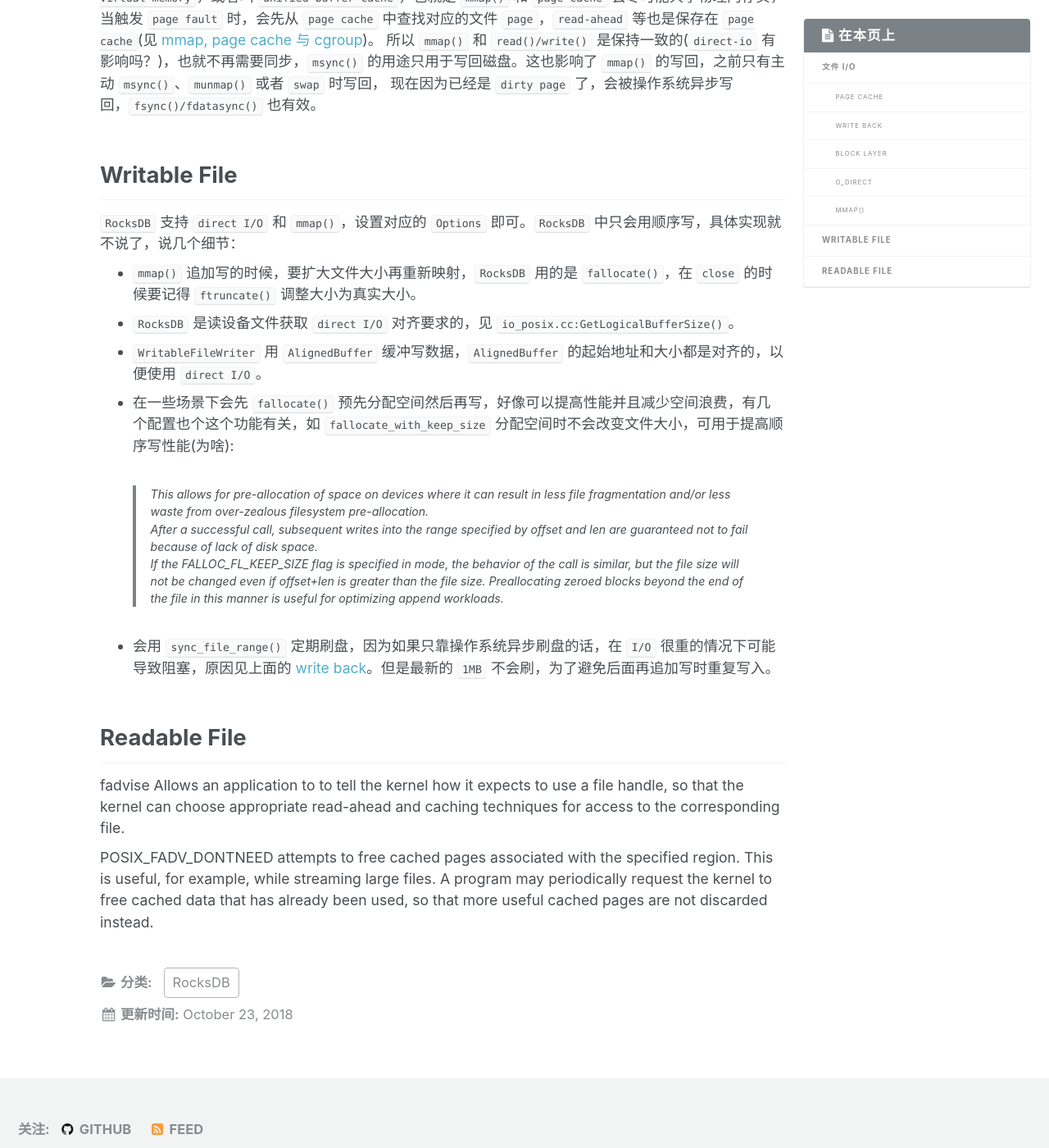
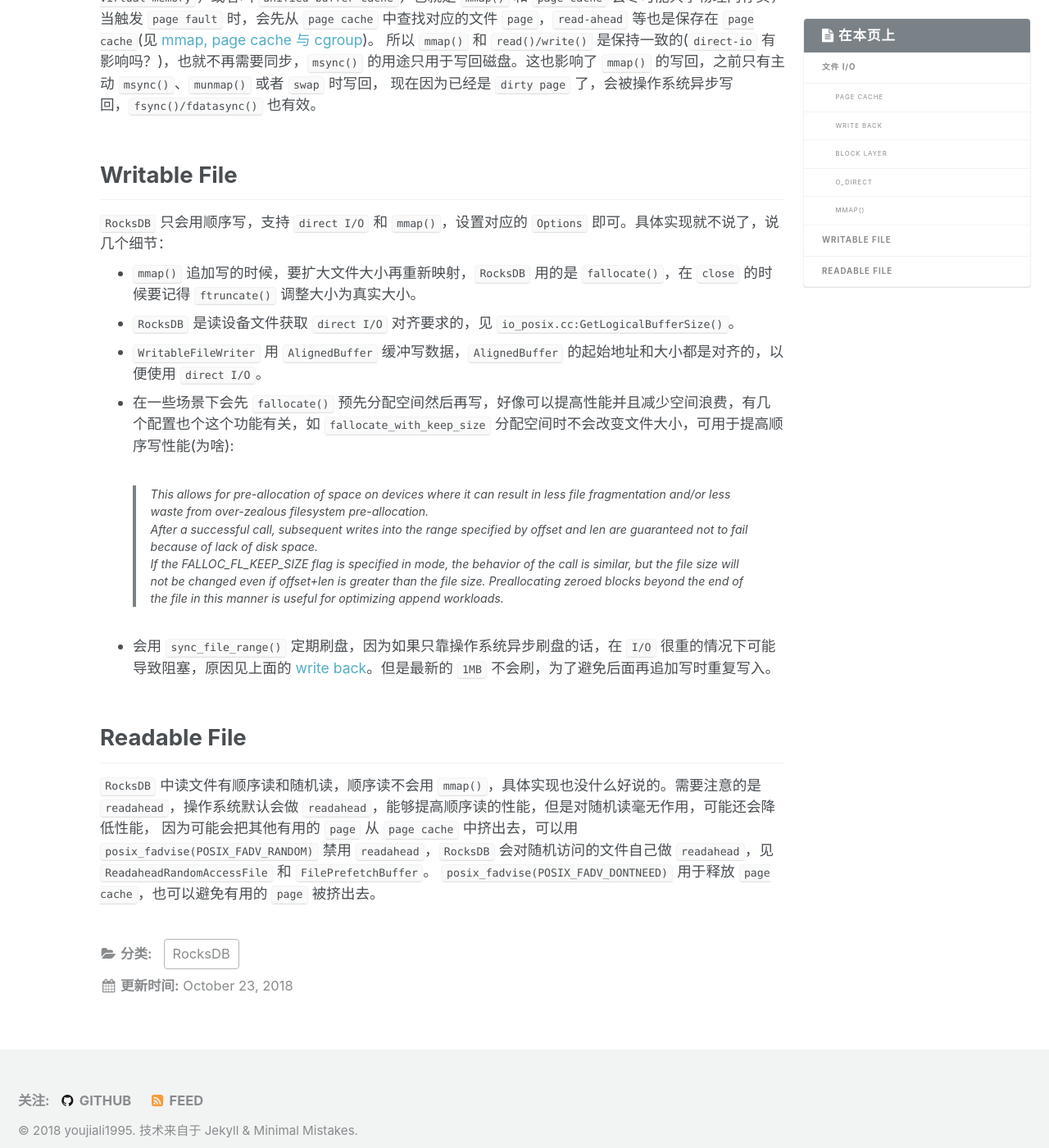
Before and after one commit to youjiali1995/youjiali1995.github.io, a Jekyll site: the page built from _posts/Storage/RocksDB/2018-10-23-io.md, in a window 1280 px wide and 1400 px high, scrolled down 3915 px. Shown: the whole window at 82% size. Built offline with Jekyll 4.4.1, drawn with Linux system fonts in a browser that asks for light colours.

Commit message:
Finish RocksDB/2018-10-23-io.md

```diff
--- a/_posts/Storage/RocksDB/2018-10-23-io.md
+++ b/_posts/Storage/RocksDB/2018-10-23-io.md
@@ -104,11 +104,6 @@
 * 会用 `sync_file_range()` 定期刷盘，因为如果只靠操作系统异步刷盘的话，在 `I/O` 很重的情况下可能导致阻塞，原因见上面的 [write back](#write-back)。但是最新的 `1MB` 不会刷，为了避免后面再追加写时重复写入。
 
 ## Readable File
-fadvise
-Allows an application to to tell the kernel how it expects to use a file handle,
-so that the kernel can choose appropriate read-ahead and caching techniques for access to the corresponding file.
-
-POSIX_FADV_DONTNEED
-attempts to free cached pages associated with the specified region. This is useful, for example,
-while streaming large files. A program may periodically request the kernel to free cached data that has already been used,
-so that more useful cached pages are not discarded instead.
+`RocksDB` 中读文件有顺序读和随机读，顺序读不会用 `mmap()`，具体实现也没什么好说的。需要注意的是 `readahead`，操作系统默认会做 `readahead`，能够提高顺序读的性能，但是对随机读毫无作用，可能还会降低性能，
+因为可能会把其他有用的 `page` 从 `page cache` 中挤出去，可以用 `posix_fadvise(POSIX_FADV_RANDOM)` 禁用 `readahead`，`RocksDB` 会对随机访问的文件自己做 `readahead`，见 `ReadaheadRandomAccessFile` 和 `FilePrefetchBuffer`。
+`posix_fadvise(POSIX_FADV_DONTNEED)` 用于释放 `page cache`，也可以避免有用的 `page` 被挤出去。
```
Also changed, not shown: other parts of _posts/Storage/RocksDB/2018-10-23-io.md (+1 -1 lines), _posts/Storage/RocksDB/2018-10-19-preview.md (+6 -1 lines).
